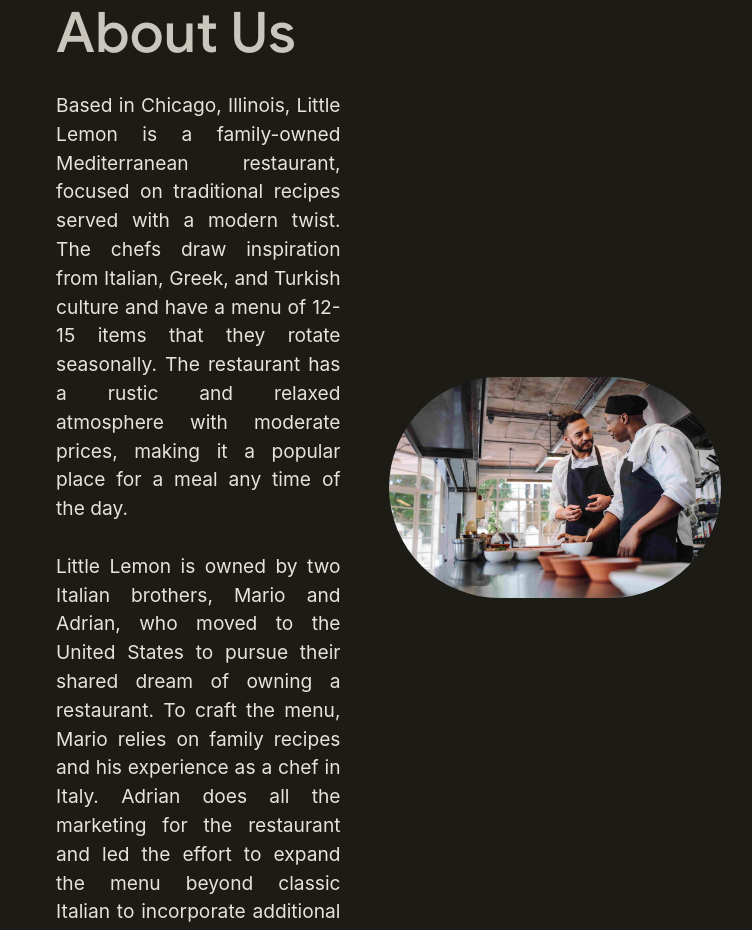
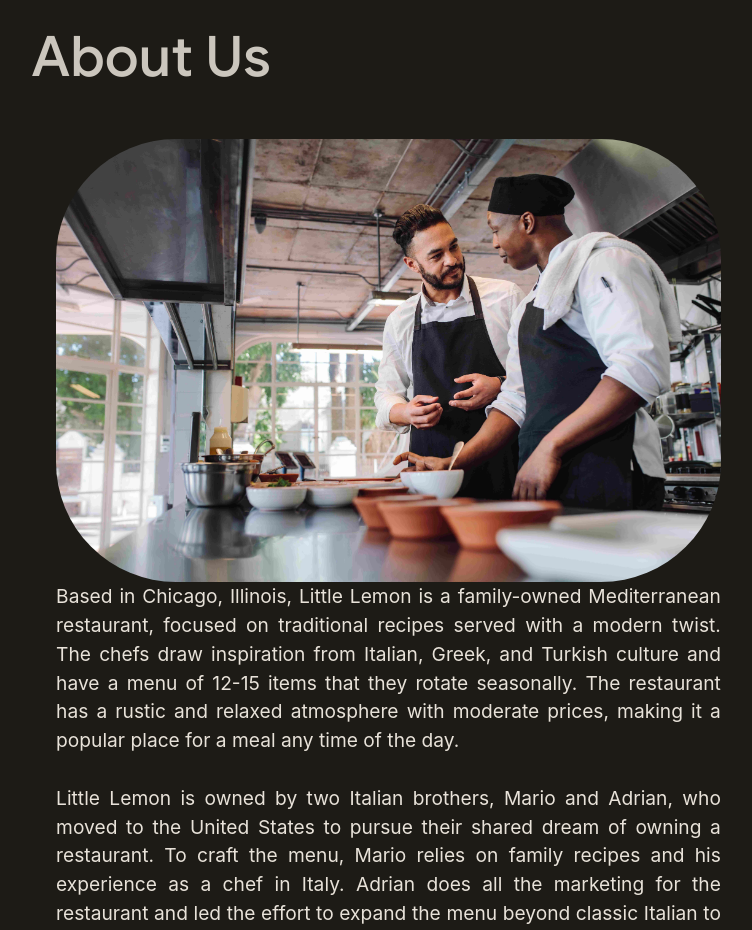
Before and after one commit to gulnoor/little-lemon, a React (Create React App) app: page / in a window 1280 px wide. Shown: the part 1400-2330 px from the top of the page, without its empty margins (476-1228 px from the left). Built offline with nearby package versions, Linux system fonts and the light colour scheme; no server answers; the database is empty.

Commit message:
fixed overflow on homescreen when cart is open

```diff
--- a/src/App.js
+++ b/src/App.js
@@ -86,7 +86,7 @@ function App() {
                 style={{
                   width: "100%",
                   flex: "1",
-                  // overflowX:"hidden"
+                  overflow:"clip"
                 }}
               >
                 <Routes>
--- a/src/Components/AboutUs.css
+++ b/src/Components/AboutUs.css
@@ -2,7 +2,7 @@
     display: flex;
 
     /* background: var(--md-sys-color-secondary-container); */
-    margin: 8px 10%;
+    margin: 8px 10% 32px 10%;
     justify-content: center;
     align-items: center;
     min-height: 750px;
@@ -12,8 +12,10 @@
 
 }
 
+
 .AboutUs article {
     max-width: 50%;
+    min-width: 500px;
 
     font-size: 1.2rem;
     padding-right: 3rem;
@@ -29,3 +31,16 @@
     object-fit: contain;
     border-radius: 120px;
 }
+@media screen and (max-width:1300px) {
+    .AboutUs article {
+        width: 100%;
+        max-width: 100%;
+        padding-right:0 ;
+        min-width: 100%;
+    }
+    .AboutUs img {
+        max-width: 100%;
+        width: 100%;}
+
+
+}
--- a/src/Components/AboutUs.js
+++ b/src/Components/AboutUs.js
@@ -4,20 +4,20 @@ import marioadrian from "../assets/images/Mario and Adrian A.jpg";
 const AboutUs = () => {
   return (
     <>
-
-    <section className="AboutUs" >
-
-      <article>
       <h1
         className="headline-large"
         style={{
           fontSize: "3.5rem",
           color: "var(--md-sys-color-on-surface)",
-          marginBottom: "1rem"
+          padding: "2rem 7%",
         }}
       >
         About Us
       </h1>
+    <section className="AboutUs" >
+
+      <article>
+
         <p>
           Based in Chicago, Illinois, Little Lemon is a family-owned
           Mediterranean restaurant, focused on traditional recipes served with a
--- a/src/Components/BookingForm.jsx
+++ b/src/Components/BookingForm.jsx
@@ -3,7 +3,7 @@ import { ThemeContext } from "../context/ThemeContext";
 
 import { Button, TextField } from "@mui/material";
 import { useFormik } from "formik";
-import { useContext } from "react";
+import { useContext} from "react";
 import * as yup from "yup";
 
 function camelCase(str) {
@@ -18,7 +18,7 @@ const MyForm = styled.form`
 display: flex;
 flex-wrap: wrap;
 margin: auto;
-padding:  0 15%;
+padding: 32px 15%;
 justify-content: space-between;
 width: 100%;
 }`;
@@ -31,6 +31,8 @@ const StyledTextField = styled(TextField)`
   & .MuiOutlinedInput-root > fieldset {
     border-width: 2px;
   }
+
+
   & Input {
     color: var(--md-sys-color-on-surface);
     color-scheme: ${(props) => (props.theme === "light" ? "light" : "dark")};
@@ -39,7 +41,12 @@ const StyledTextField = styled(TextField)`
         inset;
       -webkit-text-fill-color: var(--md-sys-color-on-secondary-container);
     }
+
+
   }
+  ${'' /* & Input[name=date] {
+    color: transparent;
+  } */}
 `;
 
 export const MyTextInput = ({ label, formik, type }) => {
@@ -56,11 +63,14 @@ export const MyTextInput = ({ label, formik, type }) => {
       name={name}
       theme={theme}
       {...formik.getFieldProps(name)}
+      InputLabelProps= {label==="Date" && { shrink: true }}
+
     ></StyledTextField>
   );
 };
 
 const BookingForm = () => {
+
   const handleSubmit = (values) => {};
   const formik = useFormik({
     initialValues: {
@@ -88,10 +98,12 @@ const BookingForm = () => {
     }),
   });
 
+
+
   return (
     <MyForm onSubmit={formik.handleSubmit}>
       <MyTextInput label="Persons" type="number" formik={formik}></MyTextInput>
-      <MyTextInput label="Date" formik={formik} type="date"></MyTextInput>
+      <MyTextInput   label="Date" formik={formik} type="date"></MyTextInput>
       <MyTextInput formik={formik} label="Time" type="select"></MyTextInput>
       <MyTextInput formik={formik} label="First Name" type="text"></MyTextInput>
       <MyTextInput label="Last Name" formik={formik} type="text"></MyTextInput>
--- a/src/Components/Carousel.js
+++ b/src/Components/Carousel.js
@@ -134,7 +134,7 @@ const Carousel = () => {
         style={{
           fontSize: "3.5rem",
           color: "var(--md-sys-color-on-surface)",
-          padding: "2rem 10%",
+          padding: "2rem 7%",
         }}
       >
         Our Specials
--- a/src/Components/Hero.css
+++ b/src/Components/Hero.css
@@ -6,7 +6,7 @@
   color: var(--md-sys-color-on-primary-container);
   margin: 0.5rem;
   padding: 0.5rem;
-  min-height: 560px;
+  /* min-height: 560px; */
 
   transition: 0.2s;
 }
--- a/src/Components/Input.css
+++ b/src/Components/Input.css
@@ -1,7 +1,3 @@
-.dark input:-webkit-autofill, input:-webkit-autofill  {
-        -webkit-box-shadow: 0 0 0px 1000px var(--md-sys-color-secondary-container) inset;
-        -webkit-text-fill-color: var(--md-sys-color-on-secondary-container) ;
-    }
 
 input:focus{
     /* outline: none;
```
